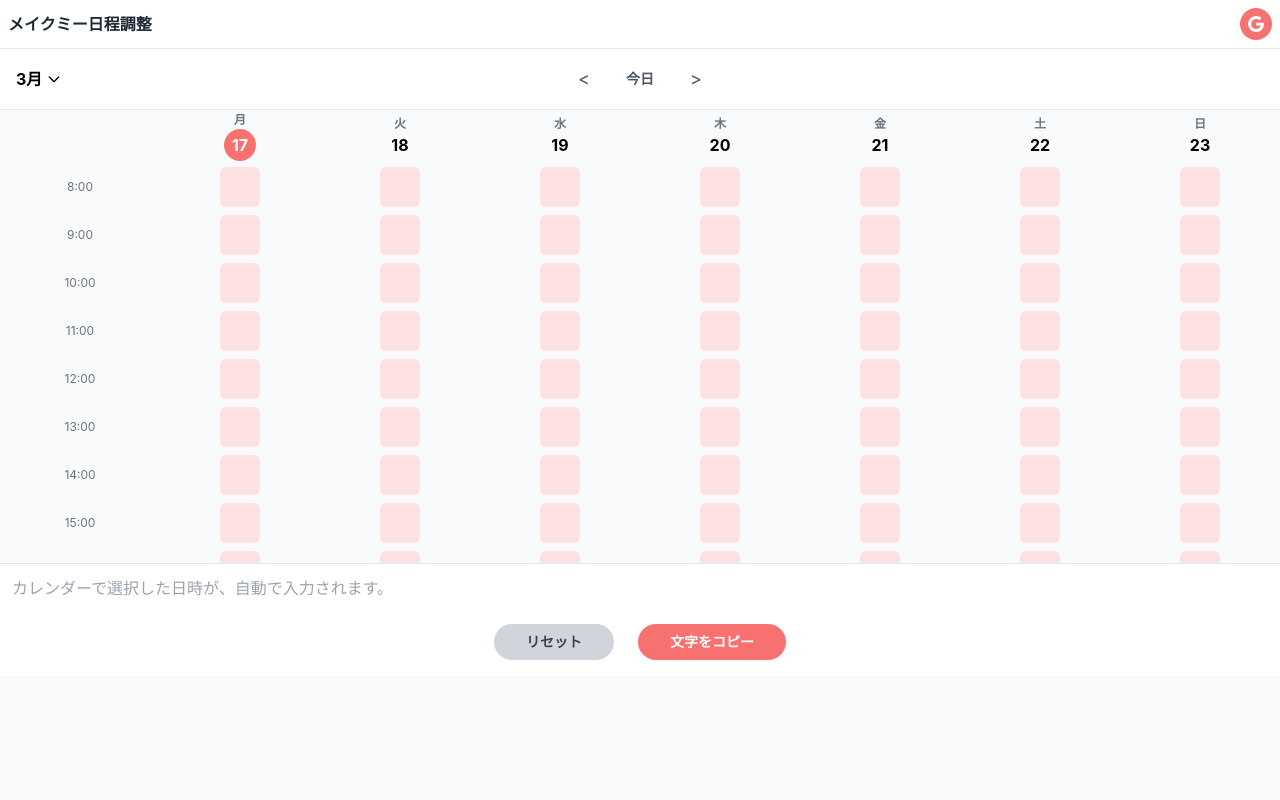
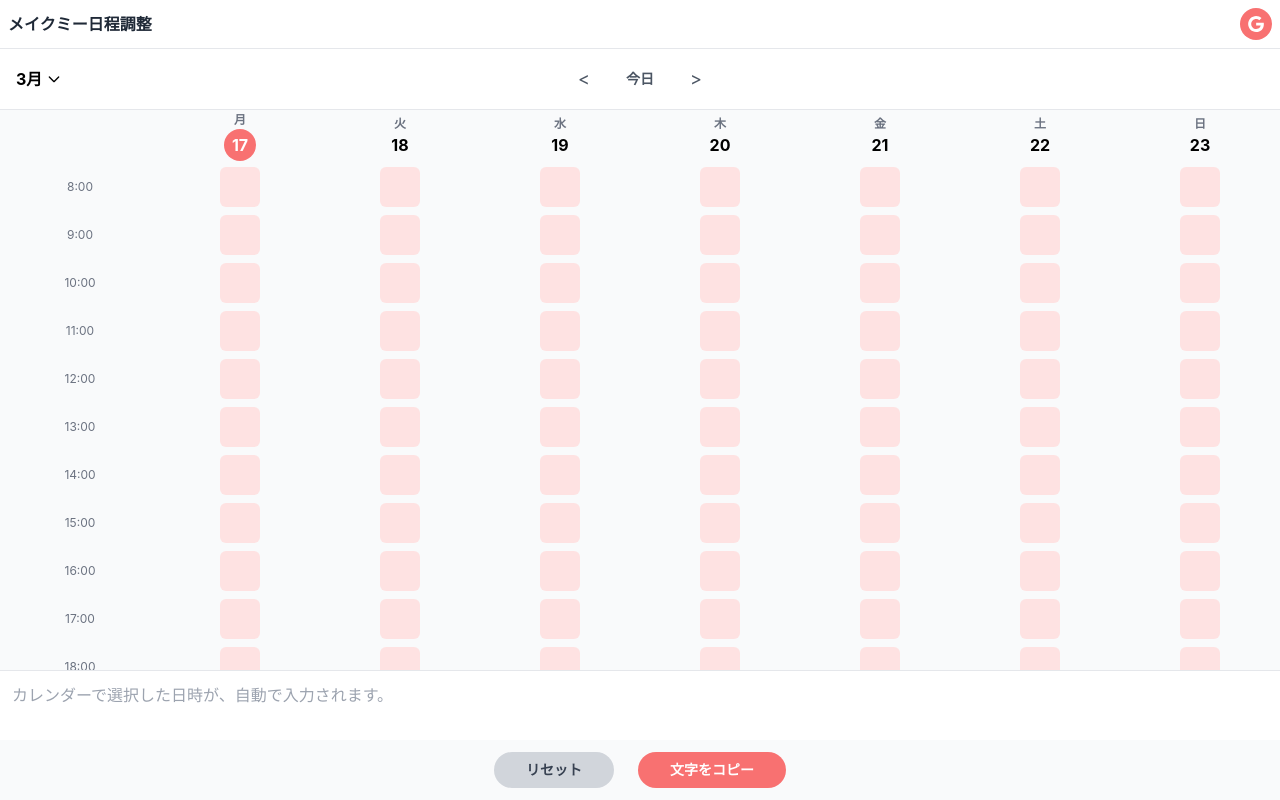
Before and after one commit to HironoriKan/makeme-nichocale, a Next.js app: page / in a window 1280 px wide. Built offline with nearby package versions, Linux system fonts and the light colour scheme.

Commit message:
各コンテナの高さのロジック修正

```diff
--- a/components/CalendarTextGenerator.js
+++ b/components/CalendarTextGenerator.js
@@ -921,7 +921,7 @@
     // 予定を表示しない場合は、空きスロットと同じ表示にする
     if (!showEvent) {
       return (
-        <div className={`w-7 h-7 sm:w-10 sm:h-10 aspect-square rounded-md flex items-center justify-center ${
+        <div className={`w-8 h-8 sm:w-10 sm:h-10 aspect-square rounded-md flex items-center justify-center ${
           isSelected ? 'bg-red-300 ring-2 ring-red-500' : 'bg-red-100'
         }`}>
         </div>
@@ -937,7 +937,7 @@
 
     return (
       <div
-        className={`w-7 h-7 sm:w-10 sm:h-10 aspect-square rounded-md flex items-center justify-center ${
+        className={`w-8 h-8 sm:w-10 sm:h-10 aspect-square rounded-md flex items-center justify-center ${
           isOccupied ? 'bg-gray-200' :
           isSelected ? 'bg-red-300' : 'bg-red-100'
         }`}
@@ -977,6 +977,25 @@
       } else {
         document.documentElement.style.setProperty('--safe-bottom', '0px');
       }
+
+      // 各セクションの高さを計算
+      if (typeof document !== 'undefined') {
+        // 固定高さの要素を取得
+        const headerHeight = document.querySelector('.app-header')?.offsetHeight || 48;
+        const navHeight = document.querySelector('.nav-header')?.offsetHeight || 48;
+        const calendarHeaderHeight = document.querySelector('.calendar-header')?.offsetHeight || 50;
+        const textAreaHeight = document.querySelector('.text-area')?.offsetHeight || 70;
+        const buttonAreaHeight = document.querySelector('.button-area')?.offsetHeight || 60;
+
+        // 固定要素の合計高さ
+        const fixedHeight = headerHeight + navHeight + calendarHeaderHeight + textAreaHeight + buttonAreaHeight;
+
+        // 利用可能な高さから固定要素の高さを引いてグリッドの高さを計算
+        const availableHeight = window.innerHeight - fixedHeight - (parseInt(document.documentElement.style.getPropertyValue('--safe-bottom') || '0', 10));
+
+        // グリッドの高さを設定
+        document.documentElement.style.setProperty('--grid-height', `${availableHeight}px`);
+      }
     };
 
     // 初期設定
@@ -1000,8 +1019,8 @@
       overflow: 'hidden'
     }}>
       <div className="relative flex flex-col w-full sm:max-w-lg max-h-full h-full" style={{maxWidth: '100%'}}>
-        {/* 統合されたヘッダー - アプリタイトルとログイン/ユーザー情報を含む */}
-        <div className="bg-white p-1 sm:p-2 flex justify-between items-center shadow-sm border-b border-gray-200 flex-shrink-0"
+        {/* ①画面のヘッダー：高さ固定 */}
+        <div className="app-header bg-white p-1 sm:p-2 flex justify-between items-center shadow-sm border-b border-gray-200 flex-shrink-0"
           style={{ height: 'auto', minHeight: '48px' }}>
           {/* 左側：アプリタイトル */}
           <div className="text-sm sm:text-base font-bold text-gray-800">
@@ -1045,8 +1064,8 @@
           </div>
         </div>
 
-        {/* カレンダーナビゲーションヘッダー */}
-        <div className="bg-white p-2 sm:p-3 flex justify-between items-center border-b border-gray-200 flex-shrink-0">
+        {/* ②ナビゲーションバー：高さ固定 */}
+        <div className="nav-header bg-white p-2 sm:p-3 flex justify-between items-center border-b border-gray-200 flex-shrink-0">
           {/* 左端：月表示と選択ボタン */}
           <div className="flex items-center relative w-1/3 justify-start">
             <button
@@ -1096,12 +1115,12 @@
           {renderSettingsPopup()}
         </div>
 
-        {/* 曜日ヘッダー部分 - 固定の高さを設定 */}
-        <div className="flex-shrink-0" style={{ height: 'auto', minHeight: '50px', maxHeight: '70px' }}>
+        {/* ③カレンダーの日付と曜日のヘッダー：高さ固定 */}
+        <div className="calendar-header flex-shrink-0" style={{ height: 'auto', minHeight: '50px' }}>
           <table className="w-full border-collapse table-fixed" style={{ margin: '2px 0' }}>
             <thead>
-              <tr className="border-b-[4px] sm:border-b-[8px] border-white">
-                <th className="w-[35px] sm:w-[50px] p-0"></th>
+              <tr className="border-b-[4px] border-white">
+                <th className="w-[40px] sm:w-[50px] p-0"></th>
                 {weekdays.map((weekday, index) => {
                   const date = weekDates[index];
                   const isToday = date &&
@@ -1110,7 +1129,7 @@
                     date.getFullYear() === today.getFullYear();
 
                   return (
-                    <th key={index} className="p-0 text-center border-l-[2px] border-r-[2px] sm:border-l-[4px] sm:border-r-[4px] border-white">
+                    <th key={index} className="p-0 text-center border-l-[3px] border-r-[3px] border-white">
                       <div className="text-[10px] sm:text-xs text-gray-500">{weekday}</div>
                       <div style={{ marginTop: '1px' }} className="flex justify-center">
                         <div className={`text-sm sm:text-base font-bold ${isToday ? 'bg-red-400 text-white rounded-full w-7 h-7 sm:w-8 sm:h-8 flex items-center justify-center mx-auto' : ''}`}>
@@ -1125,10 +1144,9 @@
           </table>
         </div>
 
-        {/* メインカレンダー部分 - 高さを制限してスクロール */}
-        <div className="flex-1 overflow-auto sm:max-h-[65vh]" style={{
-          height: 'auto',
-          maxHeight: 'calc(var(--vh, 1vh) * 50)'
+        {/* ④カレンダーグリッド（内部スクロール）：端末によって高さ調整 */}
+        <div className="calendar-grid flex-1 overflow-auto" style={{
+          height: 'var(--grid-height, auto)'
         }}>
           <div className="relative">
             {/* Current time indicator */}
@@ -1164,7 +1182,7 @@
               <tbody>
                 {timeSlots.map((time, timeIndex) => (
                   <tr key={timeIndex} className="border-t-[1px] border-b-[1px] sm:border-t-[2px] sm:border-b-[2px] border-white">
-                    <td className="w-[35px] sm:w-[50px] p-0 text-[10px] sm:text-xs text-gray-500 text-center align-middle">
+                    <td className="w-[40px] sm:w-[50px] p-0 text-[10px] sm:text-xs text-gray-500 text-center align-middle">
                       {time}
                     </td>
                     {weekdays.map((_, dayIndex) => {
@@ -1176,7 +1194,7 @@
                       return (
                         <td
                           key={dayIndex}
-                          className="relative p-0 border-l-[2px] border-r-[2px] sm:border-l-[4px] sm:border-r-[4px] border-white select-none cursor-pointer"
+                          className="relative p-0 border-l-[3px] border-r-[3px] border-white select-none cursor-pointer"
                           onClick={() => handleCellClick(dayIndex, timeIndex)}
                           onMouseDown={() => handleCellMouseDown(dayIndex, timeIndex)}
                           onMouseEnter={() => isDragging && handleCellMouseEnter(dayIndex, timeIndex)}
@@ -1184,7 +1202,7 @@
                           data-day-index={dayIndex}
                           data-time-index={timeIndex}
                         >
-                          <div className="flex justify-center py-0.5 sm:py-1">
+                          <div className="flex justify-center py-1">
                             {renderEventCell(event, isOccupied, isSelected)}
                           </div>
                         </td>
@@ -1197,10 +1215,9 @@
           </div>
         </div>
 
-        {/* Bottom fixed area - 固定の高さを設定 */}
-        <div className="flex-shrink-0 bg-white border-t border-gray-200 min-h-[100px] sm:min-h-[120px]">
-          {/* Selected time text display */}
-          <div className="bg-white h-[50px] sm:h-[70px] overflow-auto">
+        {/* ⑤テキスト反映エリア（内部スクロール）：高さ固定 */}
+        <div className="text-area flex-shrink-0 bg-white border-t border-gray-200" style={{ height: '70px' }}>
+          <div className="bg-white h-full overflow-auto">
             <div
               className="w-full p-2 sm:p-3 text-gray-700 rounded-md min-h-[60px]"
               ref={textAreaRef}
@@ -1243,9 +1260,10 @@
               )}
             </div>
           </div>
+        </div>
 
-          {/* Footer buttons */}
-          <div className="flex-shrink-0 flex justify-center py-1 sm:py-3 pb-3 sm:pb-4">
+        {/* ⑥CTAボタン：高さ固定 */}
+        <div className="button-area flex-shrink-0 flex justify-center py-2 sm:py-3" style={{ height: '60px' }}>
           <div className="flex space-x-4 sm:space-x-6">
             <button
               onClick={resetSelection}
@@ -1265,7 +1283,6 @@
         </div>
       </div>
     </div>
-    </div>
   );
 };
 
```
Lines whose indentation alone changed are shown as unchanged.
